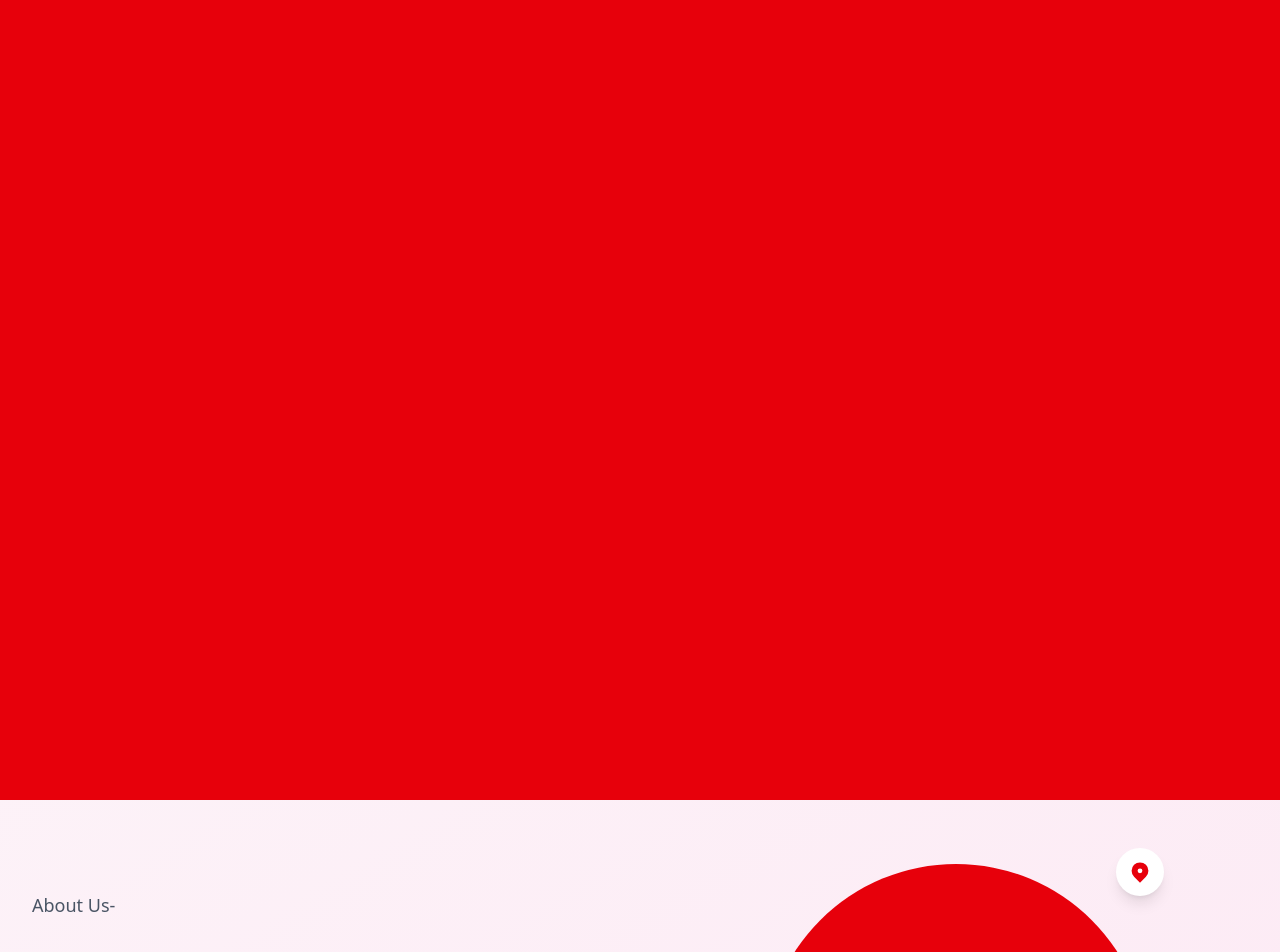
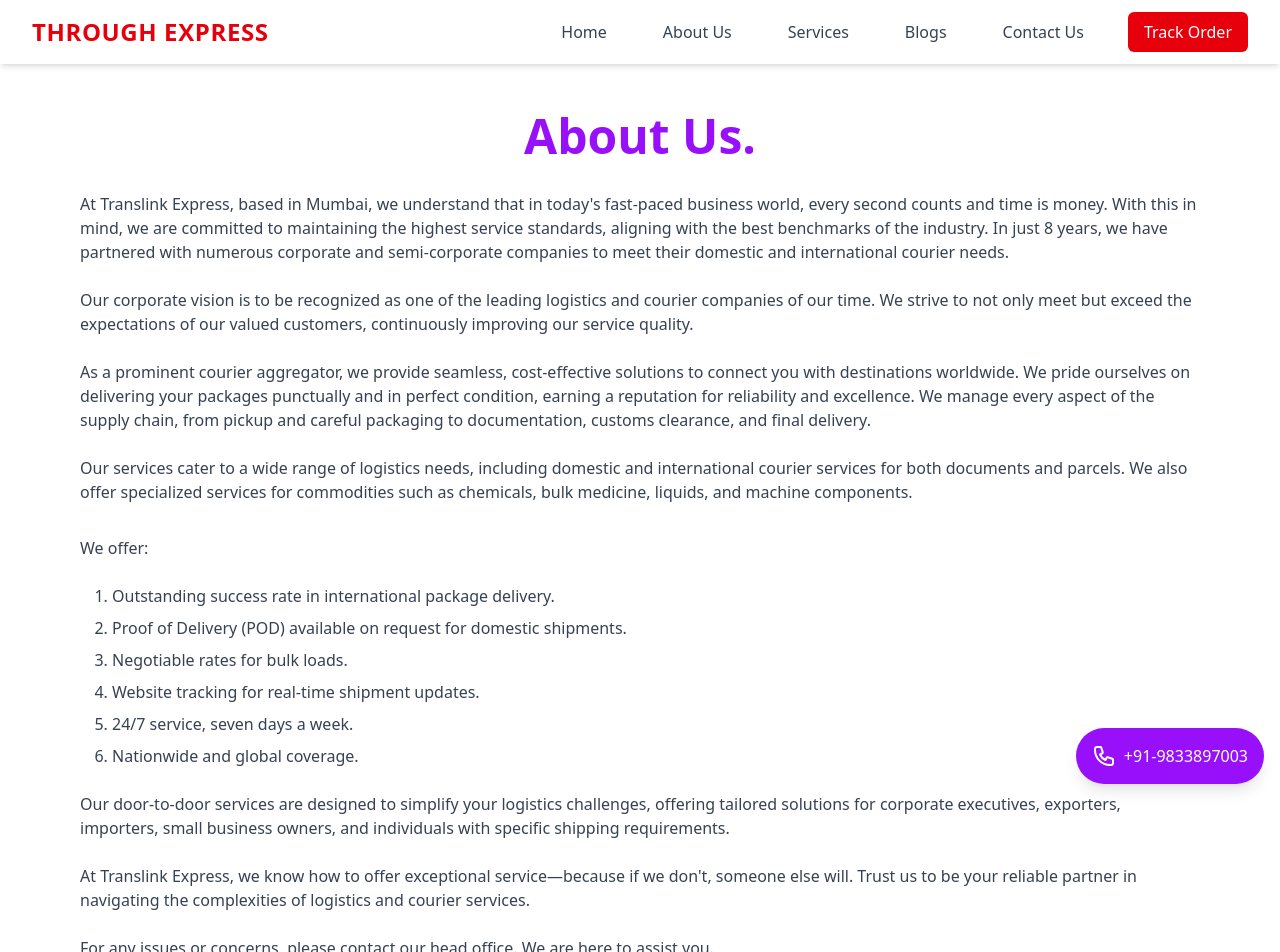
Before and after one commit to ishikabhoyar/courier, a React (Vite) app: page /about in a window 1280 px wide. Shown: the top 952 px of the page. Built offline with nearby package versions, Linux system fonts and the light colour scheme.

Commit message:
feat: add About Us page with content and layout, integrate Navbar and Footer components

```diff
--- a/src/App.jsx
+++ b/src/App.jsx
@@ -8,10 +8,14 @@
 import Blogs from './components/Blogs'
 import Contact from './components/Contact'
 import Footer from './components/Footer'
+import Navbar from './components/Navbar'
 
 const App = () => {
   return (
     <div className="min-h-screen">
+      {/* Navbar */}
+      <Navbar />
+
       {/* Hero Section */}
       <Hero />
 
--- a/src/main.jsx
+++ b/src/main.jsx
@@ -3,9 +3,10 @@
 import './index.css'
 import App from './App.jsx'
 import React from 'react'
+import Router from './routes/Router.jsx'
 
 createRoot(document.getElementById('root')).render(
   <StrictMode>
-    <App />
+    <Router />
   </StrictMode>,
 )
--- /dev/null
+++ b/src/pages/AboutUs.jsx
@@ -0,0 +1,87 @@
+import React from 'react';
+import Navbar from '../components/Navbar';
+import Footer from '../components/Footer';
+
+const AboutUs = () => {
+  return (
+    <div className="min-h-screen bg-white">
+      <Navbar />
+
+      <div className="container mx-auto px-4 py-12 max-w-6xl">
+        <h1 className="text-4xl md:text-5xl font-bold text-purple-600 mb-8 text-center">About Us.</h1>
+
+        <div className="space-y-6 text-gray-700">
+          <p className="text-base">
+            At Translink Express, based in Mumbai, we understand that in today's fast-paced business world, every second counts and time is money. With this in mind, we are committed to maintaining the highest service standards, aligning with the best benchmarks of the industry. In just 8 years, we have partnered with numerous corporate and semi-corporate companies to meet their domestic and international courier needs.
+          </p>
+
+          <p className="text-base">
+            Our corporate vision is to be recognized as one of the leading logistics and courier companies of our time. We strive to not only meet but exceed the expectations of our valued customers, continuously improving our service quality.
+          </p>
+
+          <p className="text-base">
+            As a prominent courier aggregator, we provide seamless, cost-effective solutions to connect you with destinations worldwide. We pride ourselves on delivering your packages punctually and in perfect condition, earning a reputation for reliability and excellence. We manage every aspect of the supply chain, from pickup and careful packaging to documentation, customs clearance, and final delivery.
+          </p>
+
+          <p className="text-base">
+            Our services cater to a wide range of logistics needs, including domestic and international courier services for both documents and parcels. We also offer specialized services for commodities such as chemicals, bulk medicine, liquids, and machine components.
+          </p>
+
+          <p className="text-base font-medium mt-8">We offer:</p>
+
+          <ul className="list-decimal pl-8 space-y-2">
+            <li>Outstanding success rate in international package delivery.</li>
+            <li>Proof of Delivery (POD) available on request for domestic shipments.</li>
+            <li>Negotiable rates for bulk loads.</li>
+            <li>Website tracking for real-time shipment updates.</li>
+            <li>24/7 service, seven days a week.</li>
+            <li>Nationwide and global coverage.</li>
+          </ul>
+
+          <p className="text-base">
+            Our door-to-door services are designed to simplify your logistics challenges, offering tailored solutions for corporate executives, exporters, importers, small business owners, and individuals with specific shipping requirements.
+          </p>
+
+          <p className="text-base mt-6">
+            At Translink Express, we know how to offer exceptional service—because if we don't, someone else will. Trust us to be your reliable partner in navigating the complexities of logistics and courier services.
+          </p>
+
+          <p className="text-base">
+            For any issues or concerns, please contact our head office. We are here to assist you.
+          </p>
+
+          <div className="mt-8 bg-gray-50 p-6 rounded-lg">
+            <h3 className="font-bold text-lg mb-2">Head Office</h3>
+            <address className="not-italic">
+              Translink Express<br />
+              Shop No. F 24, 1st Floor,<br />
+              Bonny Plaza Shopping Center,<br />
+              S. V. Road,<br />
+              Opp. Paneri Showroom,<br />
+              Andheri West,<br />
+              Mumbai 400058,<br />
+              India.<br /><br />
+              Mobile: +91 9833897003<br />
+              Tel: +91 26217777<br />
+              USA & Canada Toll-Free Number: +1-844-395-3333 (9:00 am to 11:00 pm India Time)<br />
+              <a href="mailto:enquiry@translinkexp.com" className="text-purple-600">enquiry@translinkexp.com</a>
+            </address>
+          </div>
+        </div>
+      </div>
+
+      <div className="fixed bottom-4 right-4 bg-purple-600 text-white rounded-full p-4 shadow-lg z-50">
+        <a href="tel:+919833897003" className="flex items-center">
+          <svg xmlns="http://www.w3.org/2000/svg" className="h-6 w-6 mr-2" fill="none" viewBox="0 0 24 24" stroke="currentColor">
+            <path strokeLinecap="round" strokeLinejoin="round" strokeWidth={2} d="M3 5a2 2 0 012-2h3.28a1 1 0 01.948.684l1.498 4.493a1 1 0 01-.502 1.21l-2.257 1.13a11.042 11.042 0 005.516 5.516l1.13-2.257a1 1 0 011.21-.502l4.493 1.498a1 1 0 01.684.949V19a2 2 0 01-2 2h-1C9.716 21 3 14.284 3 6V5z" />
+          </svg>
+          +91-9833897003
+        </a>
+      </div>
+
+      <Footer />
+    </div>
+  );
+};
+
+export default AboutUs;
```
